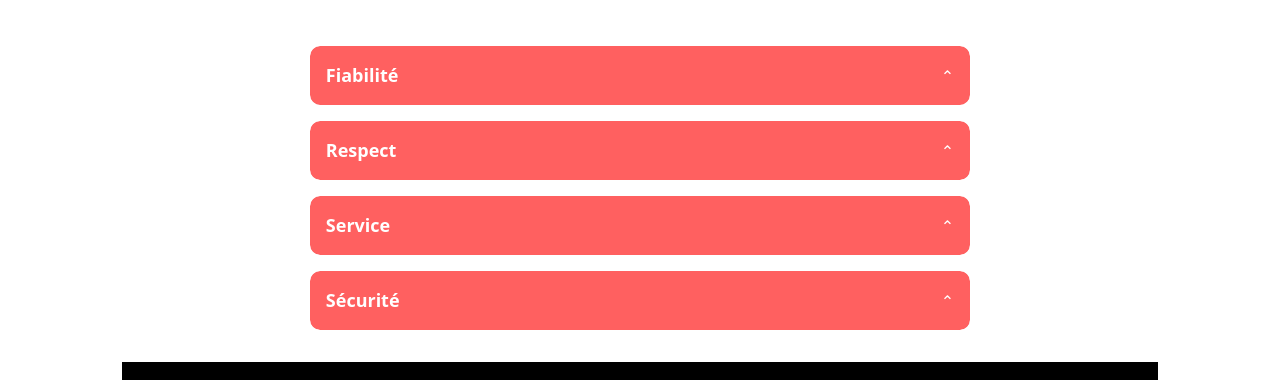
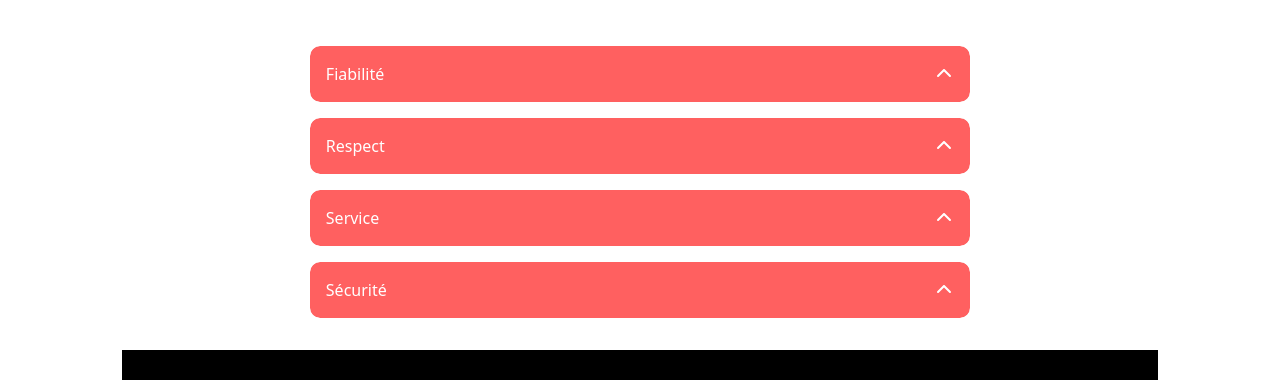
Before and after one commit to Kaorilan/LP_appli_location_immobiliere_React, a React (Vite) app in the folder frontend/: page /about in a window 1280 px wide. Shown: the part 405-785 px from the top of the page. Built offline with nearby package versions, Linux system fonts and the light colour scheme.

Commit message:
collapse font awesome

```diff
--- a/frontend/package.json
+++ b/frontend/package.json
@@ -12,6 +12,9 @@
     "coverage": "vitest run --coverage"
   },
   "dependencies": {
+    "@fortawesome/fontawesome-svg-core": "^7.1.0",
+    "@fortawesome/free-solid-svg-icons": "^7.1.0",
+    "@fortawesome/react-fontawesome": "^3.1.0",
     "msw": "^2.11.5",
     "react": "^19.2.0",
     "react-dom": "^19.2.0",
--- a/frontend/src/components/collapse/Collapse.jsx
+++ b/frontend/src/components/collapse/Collapse.jsx
@@ -1,17 +1,24 @@
 
-import { useState } from "react"
+import React, { useState } from "react"
+import { FontAwesomeIcon } from "@fortawesome/react-fontawesome"
+import { faChevronUp } from "@fortawesome/free-solid-svg-icons"
 import "./collapse.css"
 
-export default function Collapse({ title, children }) {
+function Collapse({ title, children }) {
   const [isOpen, setIsOpen] = useState(false)
 
   return (
     <div className="collapse">
       <div className="collapse-header" onClick={() => setIsOpen(!isOpen)}>
-        <h2>{title}</h2>
-        <span className={`collapse-arrow ${isOpen ? "open" : ""}`}>⌃</span>
+        {title}
+        <FontAwesomeIcon
+          icon={faChevronUp} // utilisation de FontAwesomeIcon
+          className={isOpen ? "open" : ""} // toggle la classe open
+        />
       </div>
-      {isOpen && ( <div className="collapse-content"> {children} </div> )}
+      {isOpen && <div className="collapse-content">{children}</div>}
     </div>
   )
 }
+
+export default Collapse
--- a/frontend/src/components/collapse/collapse.css
+++ b/frontend/src/components/collapse/collapse.css
@@ -28,14 +28,9 @@
   text-align: left;
 }
 
-.arrow {
-
+.collapse-header .open {
+  transform: rotate(180deg);
   transition: transform 0.3s ease;
-  font-size: 1.5rem;
-}
-
-.collapse-arrow.open {
-  transform: rotate(180deg);
 }
 
 .collapse-content {
```
Also changed, not shown: 1 other file (tests, documents, lock files or other folders).
